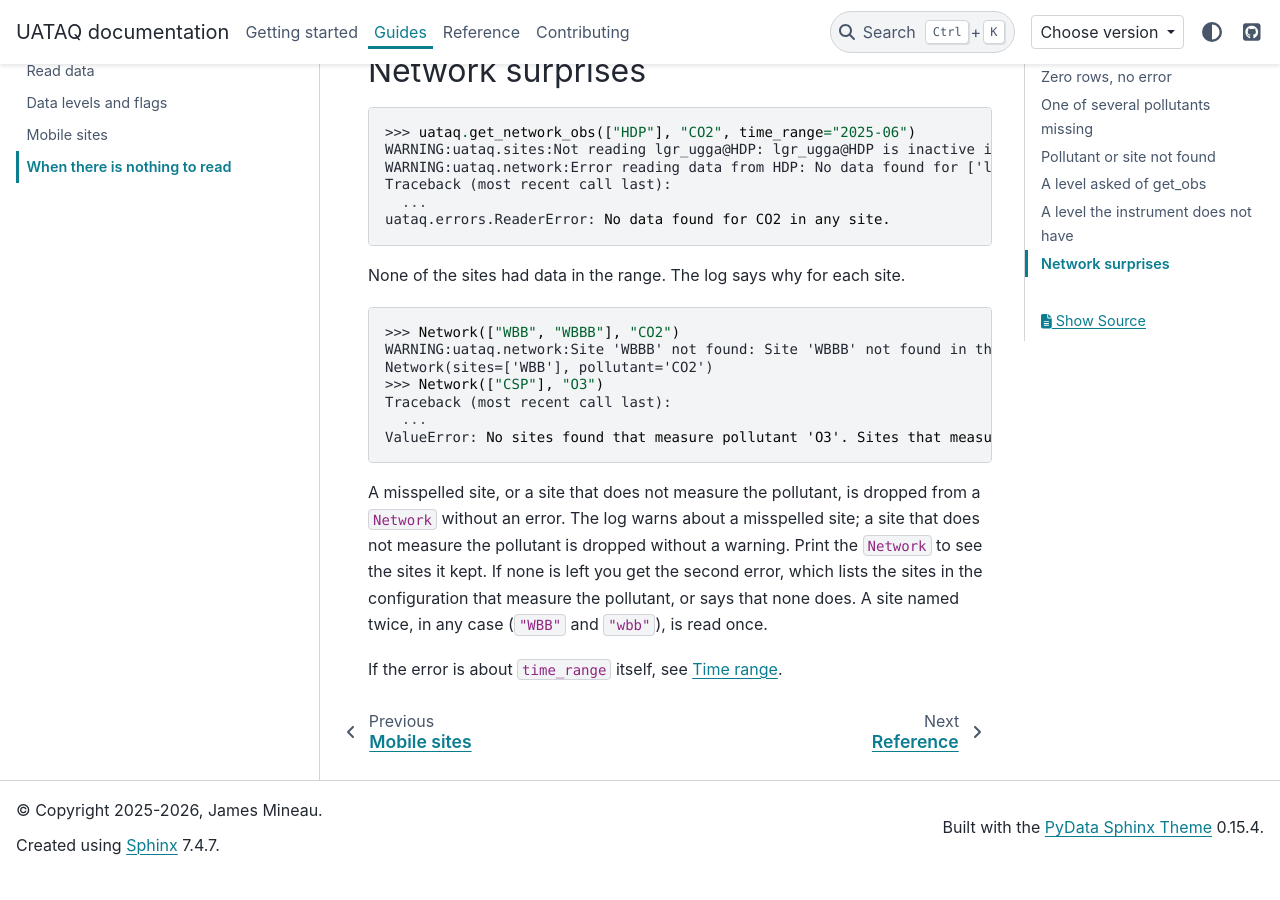
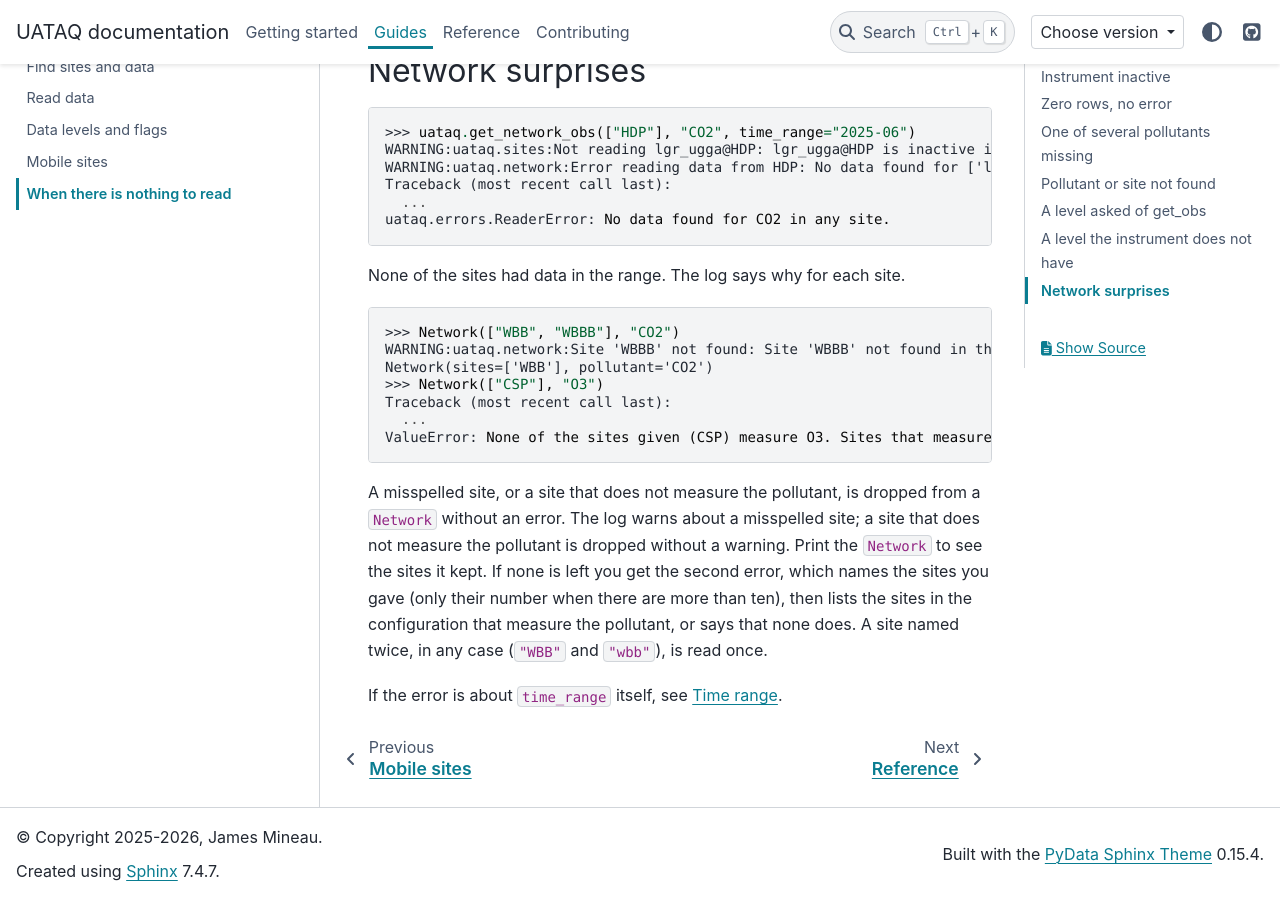
Before and after one commit to jmineau/uataq, a Sphinx documentation site: the page built from docs/guides/errors.rst, in a window 1280 px wide and 900 px high, scrolled down 5428 px. Built offline with Sphinx 7.4.7 and the PyData theme 0.15.4, drawn with Linux system fonts in a browser that asks for light colours; before the commit the page ends 6302 px from its top, so only the background shows below that.

Commit message:
fix(network): say none of the sites given measures the pollutant
The no-sites error began "No sites found that measure pollutant 'O3'" and
then listed the sites that do. It now begins "None of the sites given (CSP)
measure O3." More than ten sites given (sites="all") are counted, not
listed. The errors page shows the new text.

Fixes #113

```diff
--- a/docs/guides/errors.rst
+++ b/docs/guides/errors.rst
@@ -276,14 +276,15 @@ None of the sites had data in the range. The log says why for each site.
     >>> Network(["CSP"], "O3")
     Traceback (most recent call last):
       ...
-    ValueError: No sites found that measure pollutant 'O3'. Sites that measure it: BUS01, BUS02, BUS03, BUS04, BUS05, BUS06, BUS07, BUS08, BUS09, BUS10, BUS11, BUS12, BUS13, BUS14, BUS15, TRX01, TRX02, TRX03, WBB.
+    ValueError: None of the sites given (CSP) measure O3. Sites that measure it: BUS01, BUS02, BUS03, BUS04, BUS05, BUS06, BUS07, BUS08, BUS09, BUS10, BUS11, BUS12, BUS13, BUS14, BUS15, TRX01, TRX02, TRX03, WBB.
 
 A misspelled site, or a site that does not measure the pollutant, is dropped from
 a ``Network`` without an error. The log warns about a misspelled site; a site
 that does not measure the pollutant is dropped without a warning. Print the
 ``Network`` to see the sites it kept. If none is left you get the second error,
-which lists the sites in the configuration that measure the pollutant, or says
-that none does. A site named twice, in any case (``"WBB"`` and ``"wbb"``), is
+which names the sites you gave (only their number when there are more than
+ten), then lists the sites in the configuration that measure the pollutant, or
+says that none does. A site named twice, in any case (``"WBB"`` and ``"wbb"``), is
 read once.
 
 If the error is about ``time_range`` itself, see :ref:`input-time-range`.
```
Also changed, not shown: CHANGELOG.md (+5 -0 lines), 2 other files.
